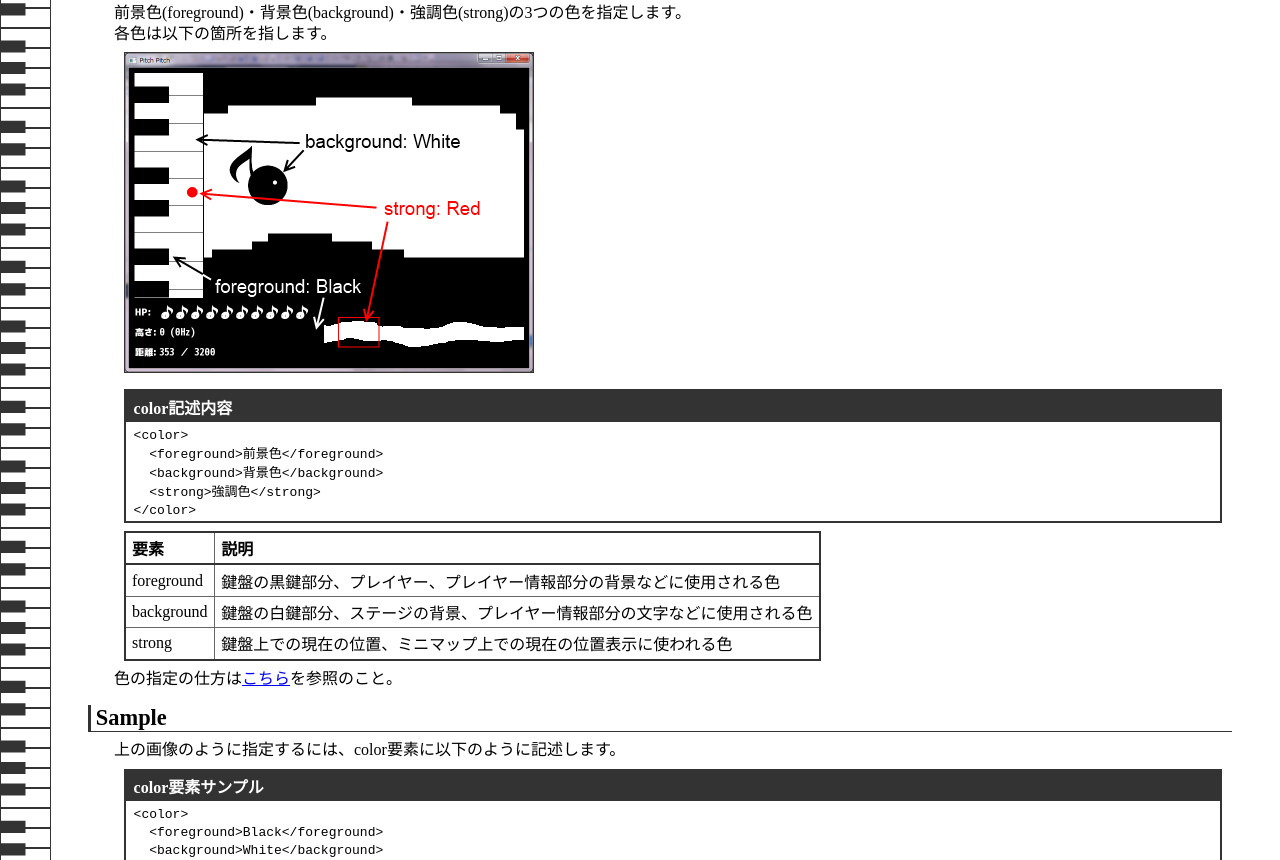
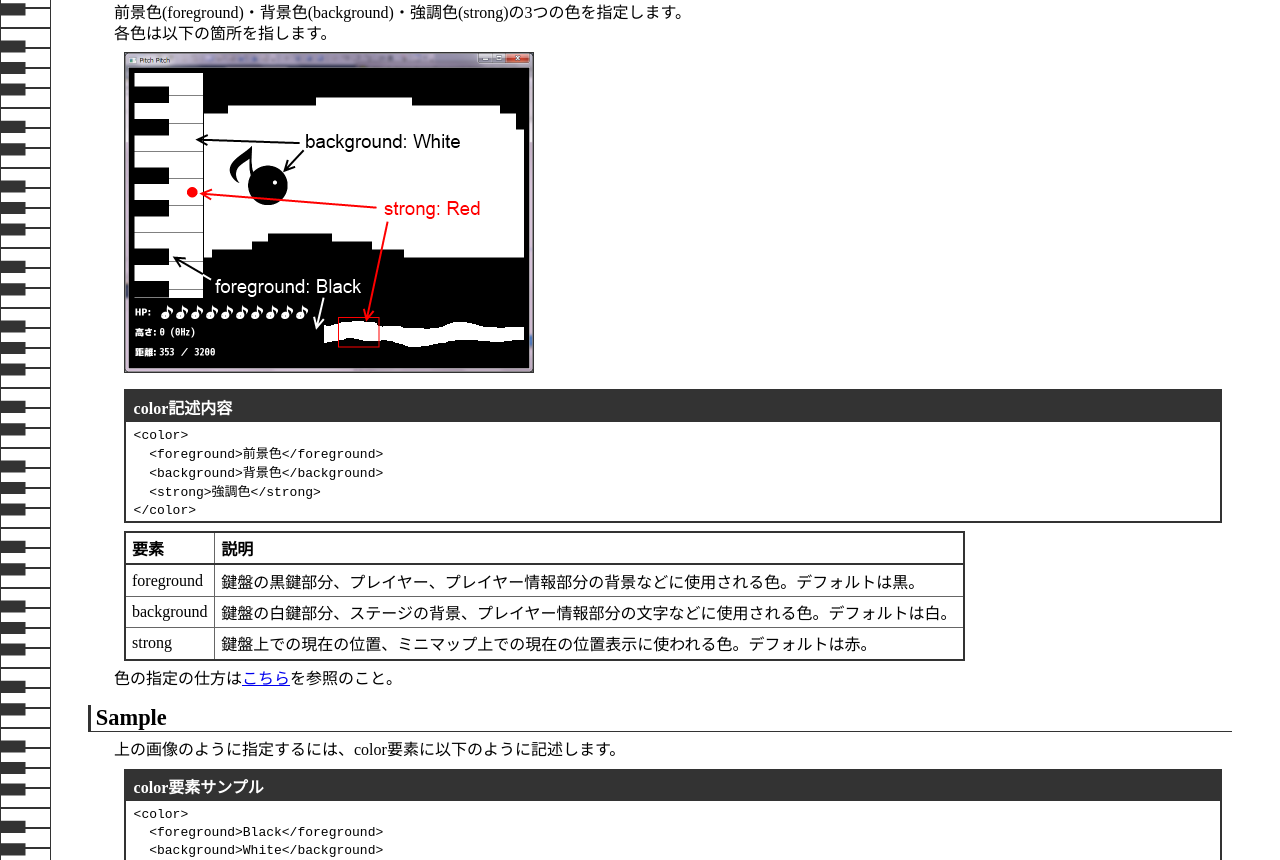
Before and after one commit to hirekoke/PitchPitch, a plain HTML site: page bin/doc/map_creation.html in a window 1280 px wide. Shown: the part 1652-2512 px from the top of the page. Drawn offline with Linux system fonts and the light colour scheme.

Commit message:
ドキュメントのマップ色指定の項を更新(デフォルト値について)

```diff
--- a/bin/doc/map_creation.html
+++ b/bin/doc/map_creation.html
@@ -45,7 +45,7 @@
 						&nbsp;&nbsp;&lt;bgm&gt;<a href="#xml_bgm">BGM情報</a>&lt;/bgm&gt; <span class="comment">&lt;-- オプション --&gt;</span><br />
 						&nbsp;&nbsp;&lt;player&gt;<a href="#xml_player">自機情報</a>&lt;/player&gt; <span class="comment">&lt;-- オプション --&gt;</span><br />
 						&nbsp;&nbsp;&lt;pitch&gt;<a href="#xml_pitch">ピッチ情報</a>&lt;/pitch&gt; <span class="comment">&lt;-- オプション --&gt;</span><br />
-						&nbsp;&nbsp;&lt;color&gt;<a href="#xml_colors">色情報</a>&lt;/color&gt;<br />
+						&nbsp;&nbsp;&lt;color&gt;<a href="#xml_colors">色情報</a>&lt;/color&gt; <span class="comment">&lt;-- オプション --&gt;</span><br />
 						&nbsp;&nbsp;&lt;chipdata&gt;<a href="#xml_mapchip">マップチップ情報</a>&lt;/chipdata&gt;<br />
 						&nbsp;&nbsp;&lt;source&gt;<a href="#xml_source">マップソース情報</a>&lt;/source&gt;<br />
 					&lt;/map&gt;
@@ -182,13 +182,13 @@
 						<th>要素</th><th>説明</th>
 					</tr><tr>
 						<td>foreground</td>
-						<td>鍵盤の黒鍵部分、プレイヤー、プレイヤー情報部分の背景などに使用される色</td>
+						<td>鍵盤の黒鍵部分、プレイヤー、プレイヤー情報部分の背景などに使用される色。デフォルトは黒。</td>
 					</tr><tr>
 						<td>background</td>
-						<td>鍵盤の白鍵部分、ステージの背景、プレイヤー情報部分の文字などに使用される色</td>
+						<td>鍵盤の白鍵部分、ステージの背景、プレイヤー情報部分の文字などに使用される色。デフォルトは白。</td>
 					</tr><tr>
 						<td>strong</td>
-						<td>鍵盤上での現在の位置、ミニマップ上での現在の位置表示に使われる色</td>
+						<td>鍵盤上での現在の位置、ミニマップ上での現在の位置表示に使われる色。デフォルトは赤。</td>
 					</tr>
 				</table>
 				<p>色の指定の仕方は<a href="#color_table">こちら</a>を参照のこと。</p>
```
